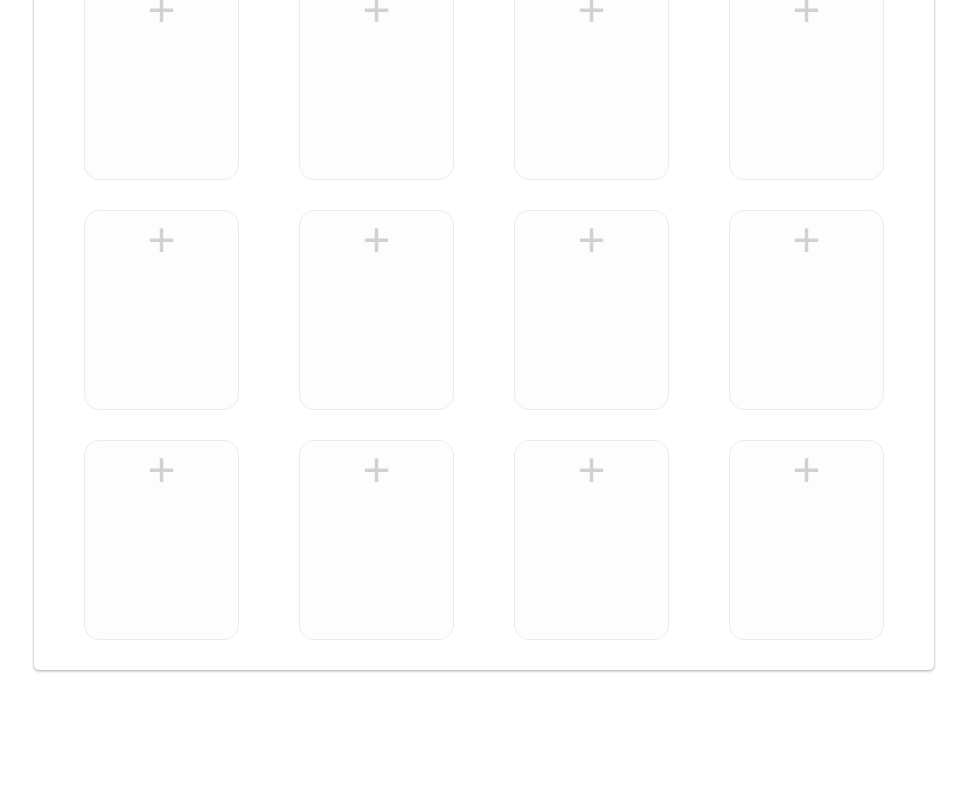
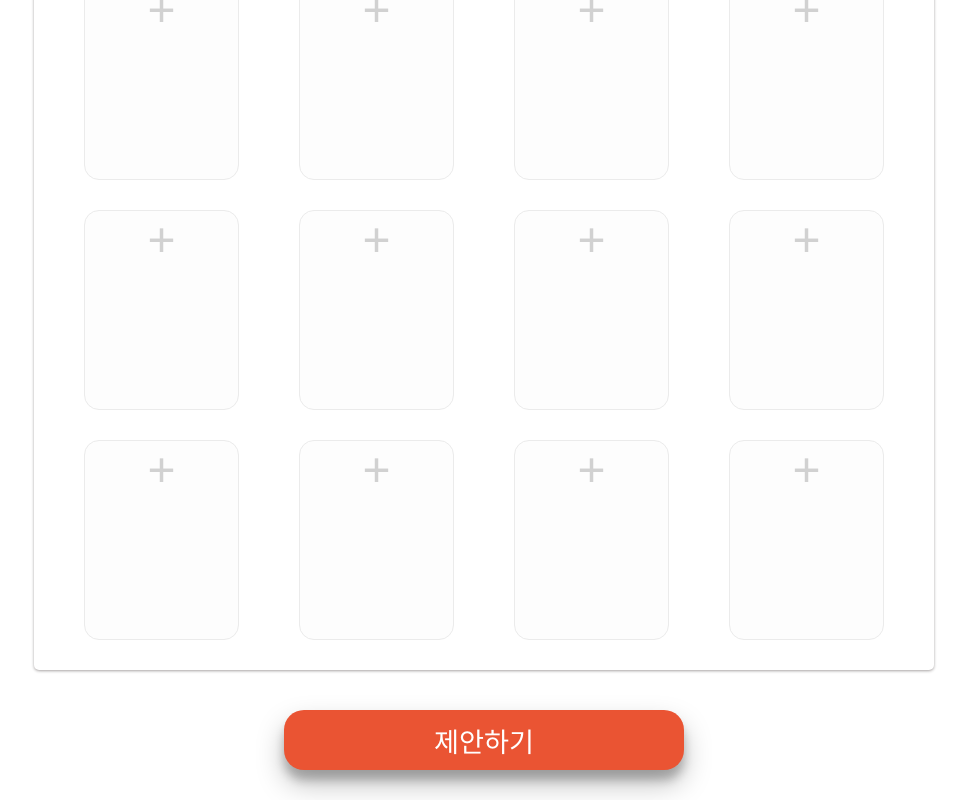
Before and after one commit to marload/emotic-studio-frontend, a React (Create React App) app: page /mystudio/sticker-register in a window 1280 px wide. Shown: the part 1691-2491 px from the top of the page, without its empty margins (196-1163 px from the left). Before the commit the page ends 2371 px from the top, so only its background shows below. Built offline with nearby package versions, Linux system fonts and the light colour scheme.

Commit message:
button complete

```diff
--- a/src/MyStudio.js
+++ b/src/MyStudio.js
@@ -1,32 +1,8 @@
 import React from "react";
 
-import SubPageTemplate from "./SubPageTemplate";
-
 import StickerRegister from "./MyStudio/StickerRegister";
-import ImageUploadContent from "./SubPageContents/ImageUploadContent";
 
 import { Route } from "react-router-dom";
-
-import Header from "./Interface/Header";
-
-const navigationData = [
-  {
-    title: "스티커 등록",
-    link: "/mystudio/sticker-register"
-  },
-  {
-    title: "스티커 관리",
-    link: "/mystudio/sticker-manage"
-  },
-  {
-    title: "계정 관리",
-    link: "/mystudio/account-manage"
-  },
-  {
-    title: "지갑",
-    link: "/mystudio/wallet"
-  }
-];
 
 class MyStudio extends React.Component {
   render() {
--- a/src/MyStudio/StickerRegister.js
+++ b/src/MyStudio/StickerRegister.js
@@ -5,6 +5,8 @@ import TextAreaContent from "../SubPageContents/TextAreaContent";
 import ImageUploadContent from "../SubPageContents/ImageUploadContent";
 
 import SubPageTemplate from "../SubPageTemplate";
+
+import SubPageCompleteButton from "../SubPageContents/SugPageCompleteButton";
 
 class StickerRegisterPart1 extends React.Component {
   constructor() {
@@ -66,14 +68,6 @@ class StickerRegisterPart1 extends React.Component {
   }
 }
 
-{
-  /* <SubPageTemplate
-  header="MyStudio"
-  data={navigationData}
-  contentsJSX={StickerRegisterPart1}
-></SubPageTemplate>; */
-}
-
 const stickerRegisterComponentsList = [
   <StickerRegisterPart1 />,
   <ImageUploadContent title="스티커 파일 업로드"></ImageUploadContent>
@@ -104,6 +98,7 @@ export default () => {
       header="MyStudio"
       data={navigationData}
       contentsJSX={stickerRegisterComponentsList}
+      completeButton={<SubPageCompleteButton text="제안하기" />}
     ></SubPageTemplate>
   );
 };
--- a/src/SubPage/Contents.js
+++ b/src/SubPage/Contents.js
@@ -9,6 +9,7 @@ class Contents extends React.Component {
         {this.props.children.map(jsx => {
           return <div className="contents-page__elements">{jsx}</div>;
         })}
+        {this.props.completeButton}
       </div>
     );
   }
--- a/src/SubPageContents/SugPageCompleteButton.js
+++ b/src/SubPageContents/SugPageCompleteButton.js
@@ -3,7 +3,11 @@ import React from "react";
 import "./scss/SugPageCompleteButton.scss";
 
 function SubPageCompleteButton({ text }) {
-  return <button className="sub-page-complete-button">{text}</button>;
+  return (
+    <div className="sub-page-complete-button-wrapper">
+      <button className="sub-page-complete-button">{text}</button>
+    </div>
+  );
 }
 
-export default SugPageCompleteButton;
+export default SubPageCompleteButton;
--- a/src/SubPageContents/scss/SugPageCompleteButton.scss
+++ b/src/SubPageContents/scss/SugPageCompleteButton.scss
@@ -1,2 +1,14 @@
 .sub-page-complete-button {
+  width: 400px;
+  height: 60px;
+  border-radius: 20px;
+  background-color: #ea5433;
+  color: #ffffff;
+  font-size: 1.7rem;
+  box-shadow: 0 14px 28px rgba(0, 0, 0, 0.25), 0 10px 10px rgba(0, 0, 0, 0.22);
+  margin: 30px 0px;
+  border: none;
 }
+.sub-page-complete-button-wrapper {
+  text-align: center;
+}
--- a/src/SubPageTemplate.js
+++ b/src/SubPageTemplate.js
@@ -4,11 +4,13 @@ import "./scss/SubPageTemplate.scss";
 import Navigation from "./SubPage/Navigation";
 import Contents from "./SubPage/Contents";
 
-function SubPageTemplate({ header, data, contentsJSX }) {
+import SubPageCompleteButton from "./SubPageContents/SugPageCompleteButton";
+
+function SubPageTemplate({ header, data, contentsJSX, completeButton }) {
   return (
     <div className="sub-page" stlye={{ backgroundColor: "#F5F5F5" }}>
       <Navigation header={header} data={data} />
-      <Contents children={contentsJSX} />
+      <Contents children={contentsJSX} completeButton={completeButton} />
     </div>
   );
 }
```
Lines whose indentation alone changed are shown as unchanged.
